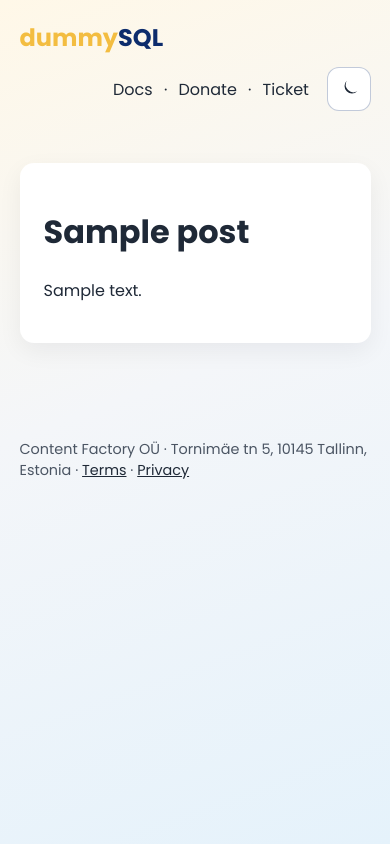
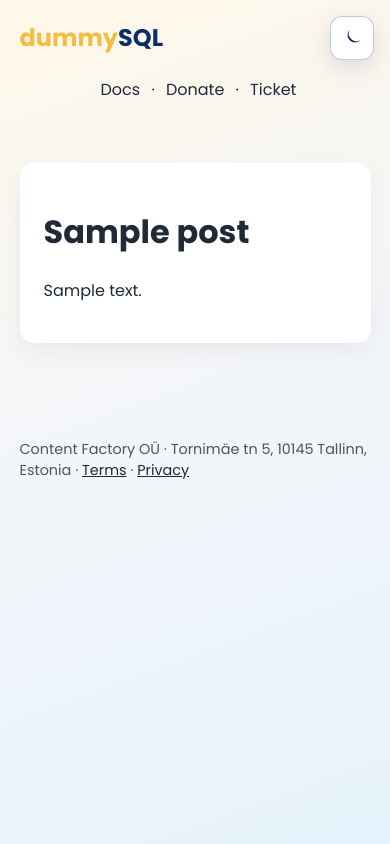
Before and after one commit to idealizer/dummy-product-theme, a WordPress theme: template index.php in a window 390 px wide. Run offline with PHP 8.4 and a stand-in for WordPress, Linux system fonts and the light colour scheme; the site name, menu and one post (Sample post) are stand-ins, and other content is empty.

Commit message:
Keep the color theme control on screen at phone width.
Co-authored-by: Cursor <cursoragent@cursor.com>

```diff
--- a/style.css
+++ b/style.css
@@ -4,7 +4,7 @@ Theme URI: https://www.contentfactory.ltd
 Description: Parameterized product marketing theme for Content Factory dummy* sites (donate, docs, ticket intake via dummySUPPORT, legal).
 Author: Content Factory OÜ
 Author URI: https://www.contentfactory.ltd
-Version: 1.1.0
+Version: 1.1.1
 Requires at least: 6.0
 Requires PHP: 7.4
 Text Domain: dummy-product
@@ -37,12 +37,14 @@ html.dark {
   --dummy-gradient: linear-gradient(160deg, #1c1608 0%, #0b1220 46%, #0d1c2e 100%);
   color-scheme: dark;
 }
+html { overflow-x: clip; }
 body {
   margin: 0;
   font-family: var(--dummy-font);
   color: var(--dummy-text);
   background: var(--dummy-gradient);
   min-height: 100vh;
+  overflow-x: clip;
 }
 a { color: var(--dummy-primary); }
 :focus-visible {
@@ -55,7 +57,9 @@ a { color: var(--dummy-primary); }
   align-items: center;
   gap: .75rem;
   flex-wrap: wrap;
-  padding: 1.25rem 5vw;
+  box-sizing: border-box;
+  width: 100%;
+  padding: 1.25rem 5.5rem 1.25rem 5vw;
 }
 .site-nav {
   display: flex;
@@ -85,6 +89,10 @@ a { color: var(--dummy-primary); }
 .brand__dummy { color: var(--dummy-brand-yellow); }
 .brand__product { color: var(--dummy-brand-navy); }
 .theme-toggle {
+  position: fixed;
+  top: 1rem;
+  right: 1rem;
+  z-index: 20;
   display: inline-flex;
   align-items: center;
   justify-content: center;
@@ -94,8 +102,9 @@ a { color: var(--dummy-primary); }
   border-radius: 12px;
   border: 1px solid var(--dummy-border);
   background: var(--dummy-surface);
-  color: var(--dummy-text);
+  color: var(--dummy-brand-navy);
   cursor: pointer;
+  box-shadow: 0 8px 24px rgba(15, 23, 42, .12);
 }
 .theme-toggle__sun { display: none; }
 html.dark .theme-toggle__moon { display: none; }
@@ -139,9 +148,12 @@ html.dark .theme-toggle__sun { display: block; }
   border: 1px solid var(--dummy-border);
 }
 .site-footer {
+  box-sizing: border-box;
+  max-width: 100%;
   padding: 2rem 5vw;
   font-size: .9rem;
   color: var(--dummy-muted);
+  overflow-wrap: anywhere;
 }
 .site-footer a { color: var(--dummy-text); }
 .panel {
```
